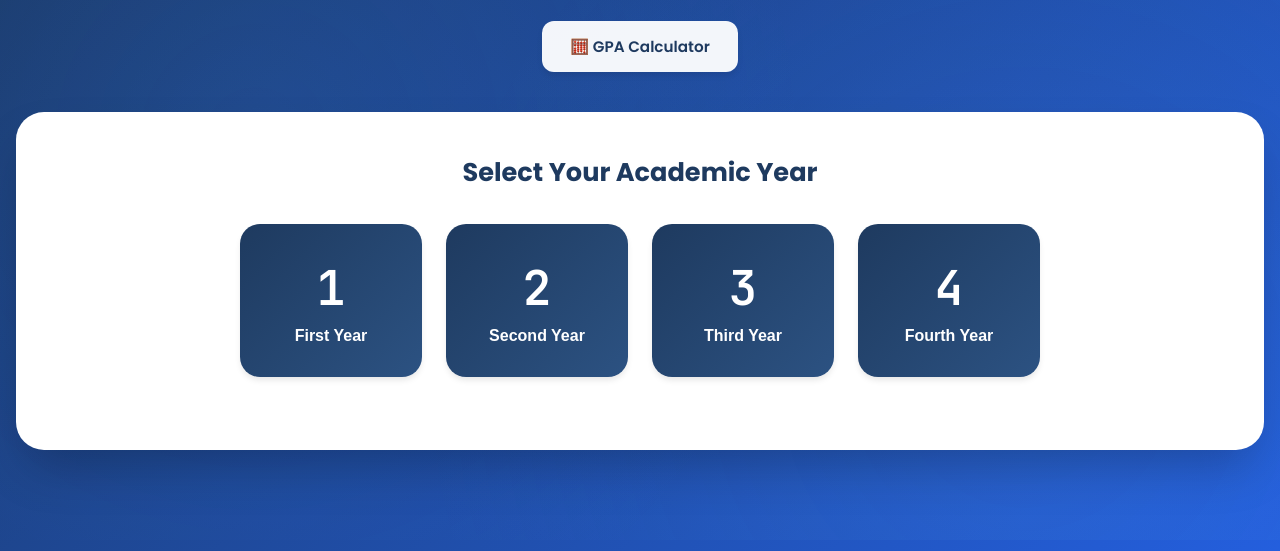
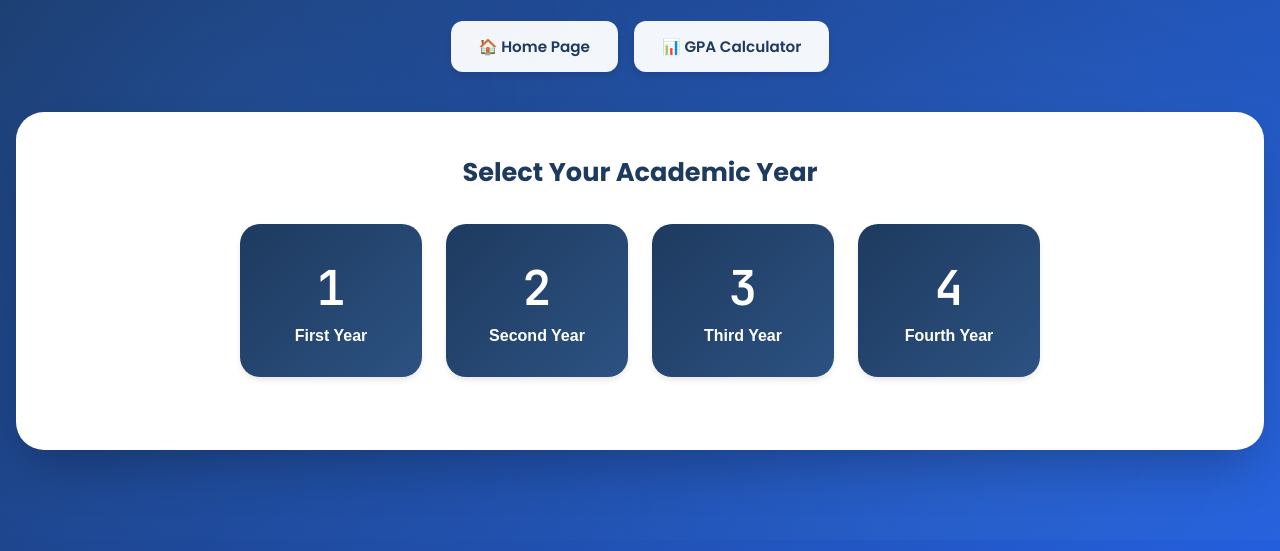
Before and after one commit to SaifZeus/BIS-TOOLS, a plain HTML site: page Schedule/index.html in a window 1280 px wide. Shown: the part 260-811 px from the top of the page. Drawn offline with nearby package versions, Linux system fonts and the light colour scheme.

Commit message:
Update index.html

```diff
--- a/Schedule/index.html
+++ b/Schedule/index.html
@@ -4,12 +4,6 @@
     <meta charset="UTF-8">
     <meta name="viewport" content="width=device-width, initial-scale=1.0">
     <title>BIS Schedule Builder | Helwan University</title>
-
-    <!-- Vercel Web Analytics -->
-    <script>
-        window.va = window.va || function () { (window.vaq = window.vaq || []).push(arguments); };
-    </script>
-    <script defer src="/_vercel/insights/script.js"></script>
 
     <!-- Google Fonts -->
     <link rel="preconnect" href="https://fonts.googleapis.com">
@@ -19,6 +13,8 @@
     <!-- External Libraries -->
     <script src="https://cdnjs.cloudflare.com/ajax/libs/html2canvas/1.4.1/html2canvas.min.js"></script>
     <script src="https://cdnjs.cloudflare.com/ajax/libs/jspdf/2.5.1/jspdf.umd.min.js"></script>
+     <!-- Favicon -->
+    <link rel="icon" type="image/png" href="../BIS LOGO.jpg">
 
     <!-- Custom Stylesheet -->
     <link rel="stylesheet" href="style.css">
@@ -33,8 +29,11 @@
             <h1>📅 BIS Schedule Builder</h1>
             <p>Create Your Perfect Class Schedule</p>
             <div class="nav-buttons">
+                <a href="../index.html" class="nav-btn">
+                🏠 Home Page
+                </a>
                 <a href="../GPA Calculator/index.html" class="nav-btn">
-                    🧮 GPA Calculator
+                    📊 GPA Calculator
                 </a>
             </div>
         </div>
```
